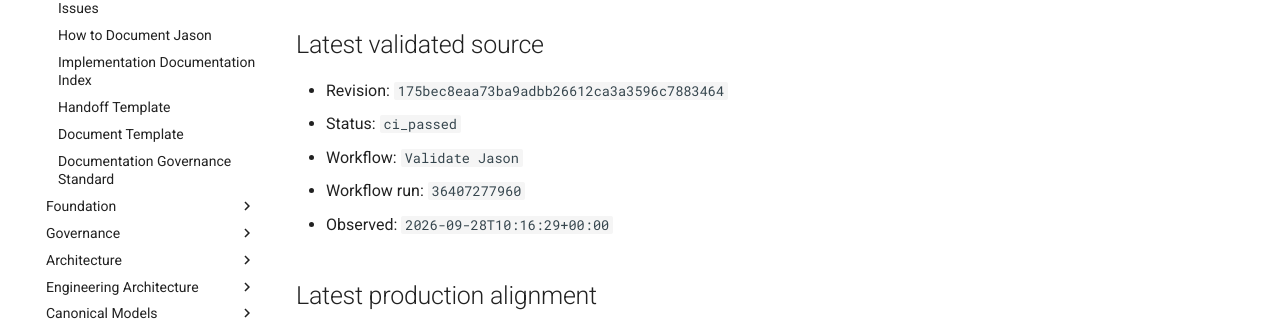
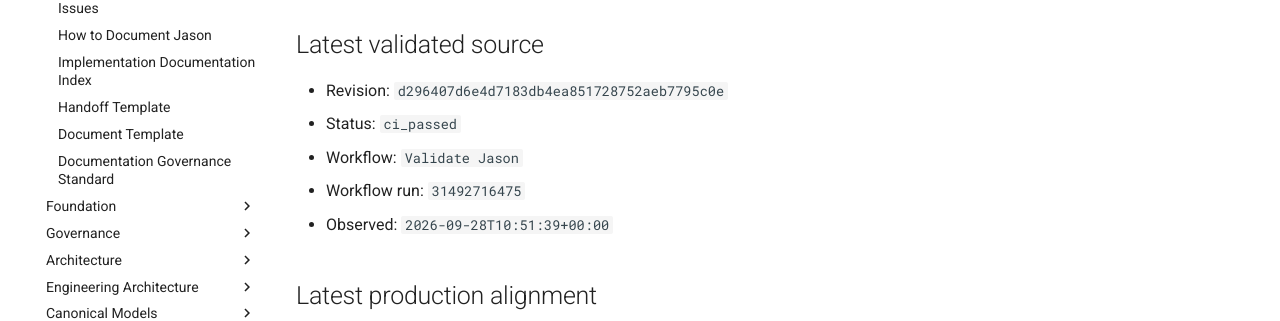
Before and after one commit to al-teamaot-com/jason, an MkDocs documentation site: the page built from docs/control/AUTOMATED-CHANGE-STATE.md, in a window 1280 px wide and 1163 px high. Shown: the part 337-658 px from the top of the window. Built offline with MkDocs 1.6.1 and Material for MkDocs 9.7.7, drawn with Linux system fonts in a browser that asks for light colours; comment, search, counter and statistics services are not loaded.

Commit message:
Reconcile automated documentation state for d296407d6e4d

```diff
--- a/docs/control/AUTOMATED-CHANGE-STATE.md
+++ b/docs/control/AUTOMATED-CHANGE-STATE.md
@@ -8,11 +8,11 @@ This record is updated by Jason's post-success documentation reconciliation proc
 
 ## Latest validated source
 
-- Revision: `175bec8eaa73ba9adbb26612ca3a3596c7883464`
+- Revision: `d296407d6e4d7183db4ea851728752aeb7795c0e`
 - Status: `ci_passed`
 - Workflow: `Validate Jason`
-- Workflow run: `36407277960`
-- Observed: `2026-09-28T10:16:29+00:00`
+- Workflow run: `31492716475`
+- Observed: `2026-09-28T10:51:39+00:00`
 
 ## Latest production alignment
 
```
Also changed, not shown: docs/control/AUTOMATED-CHANGE-STATE.json (+4 -4 lines).
